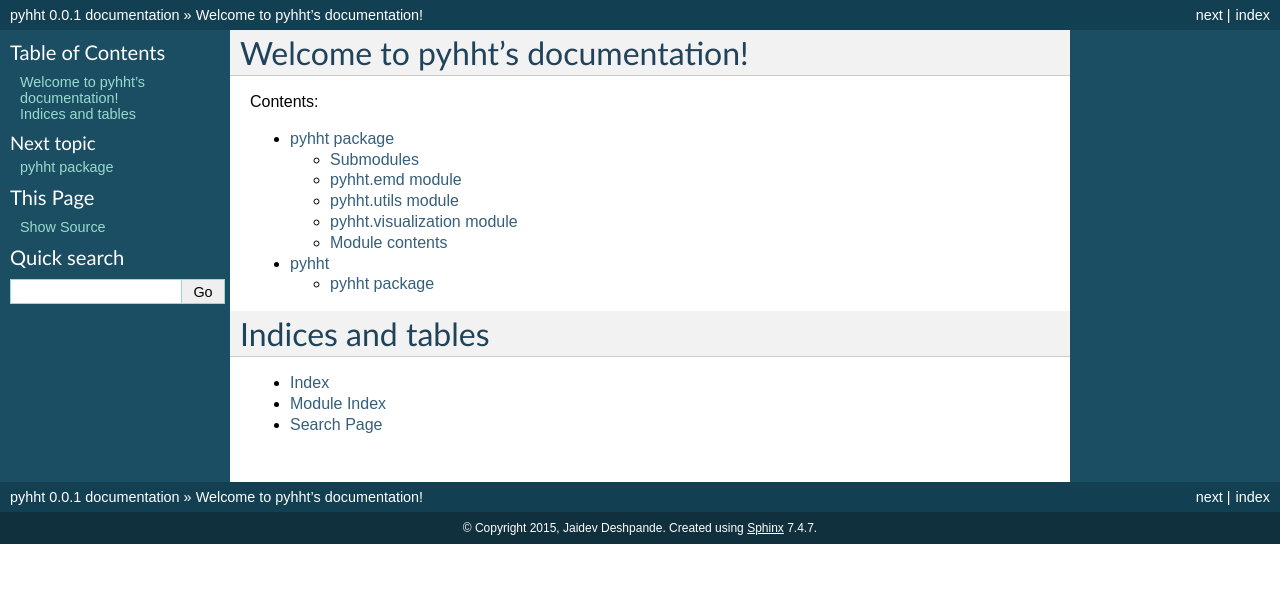
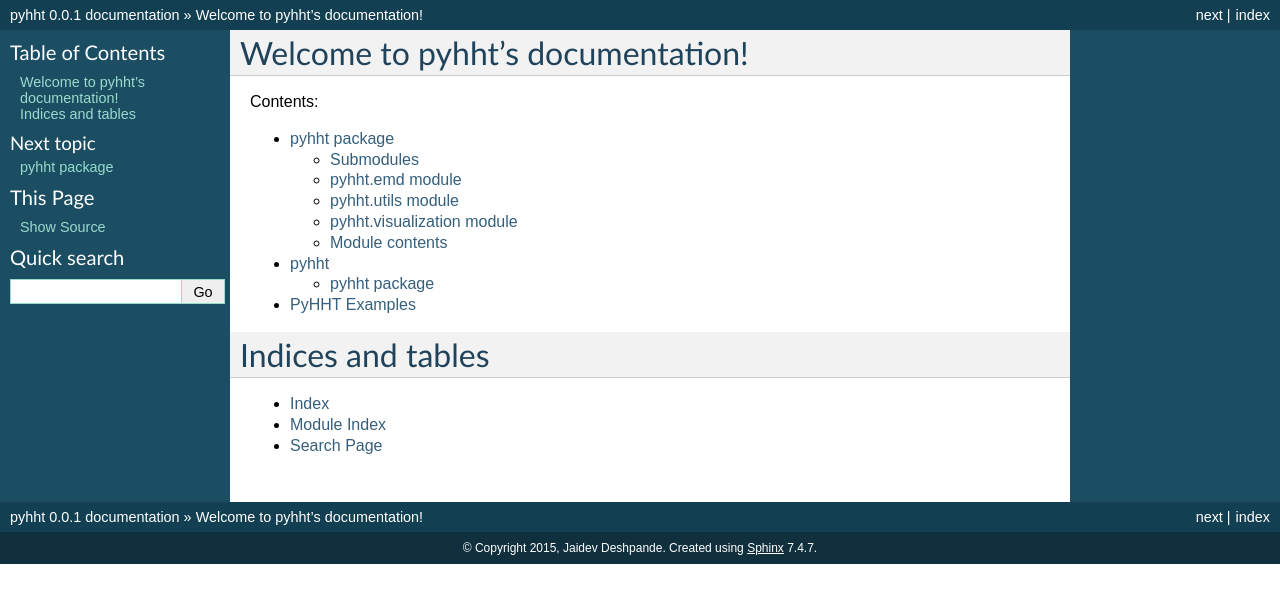
Before and after one commit to jaidevd/pyhht, a Sphinx documentation site: the page built from docs/source/index.rst, in a window 1280 px wide. Shown: the top 603 px of the page. Built offline with Sphinx 7.4.7, drawn with Linux system fonts in a browser that asks for light colours.

Commit message:
DOC: Add a new examples page in the doc.

```diff
--- /dev/null
+++ b/docs/source/examples.rst
@@ -0,0 +1,6 @@
+PyHHT Examples
+==============
+
+* Reassigned spectrogram of a signal having sinusoidal frequency modulation
+
+.. plot:: ../examples/fmsin_spectrogram.py
--- a/docs/source/index.rst
+++ b/docs/source/index.rst
@@ -13,6 +13,7 @@
 
    apiref/pyhht
    apiref/modules
+   examples
 
 
 
--- a/requirements.txt
+++ b/requirements.txt
@@ -5,3 +5,5 @@
 coverage
 coveralls
 nose
+# examples
+-e git+git://github.com/scikit-signal/pytftb#egg=pytftb
```
